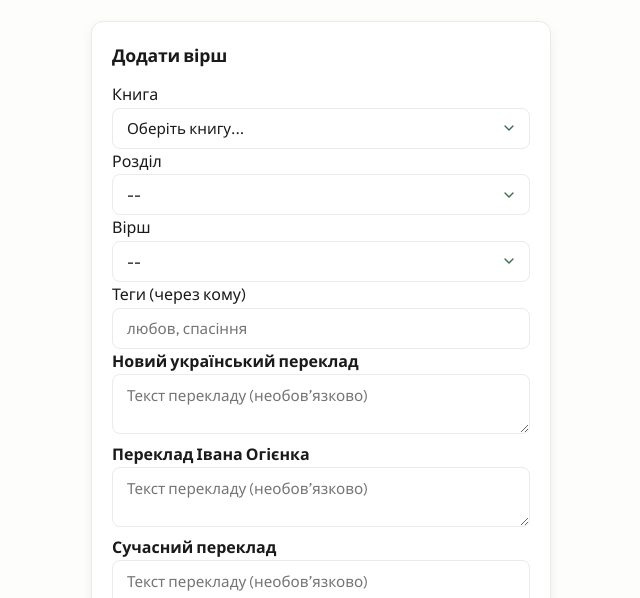
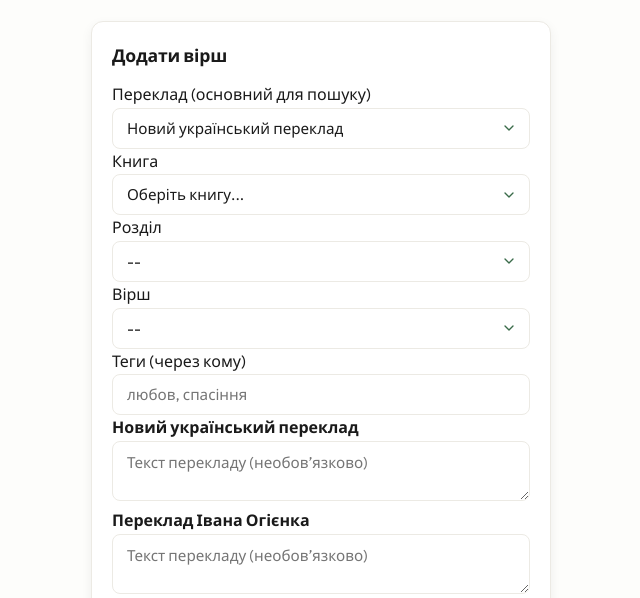
Before and after one commit to VolodymyrBryzh/BibleVerseGame, a website built with Vite: page index.html in a window 1280 px wide. Both pictures are taken after a click on the button "Вірші". Shown: the part 122-720 px from the top of the page, without its empty margins (319-959 px from the left). Built offline with nearby package versions, Linux system fonts and the light colour scheme; files whose address does not match are found by name.

Commit message:
feat: translation-first selection in Manage screen

```diff
--- a/index.html
+++ b/index.html
@@ -149,11 +149,17 @@
 			<div class="screen" id="screenManage">
 				<div class="card">
 					<div class="card-title">Додати вірш</div>
+					<div class="form-group">
+						<label>Переклад (основний для пошуку)</label>
+						<select id="addSearchTranslation" onchange="Manage.onTranslationChange()">
+							<!-- Will be populated by JS -->
+						</select>
+					</div>
 					<div class="form-row">
 						<div class="form-group">
 							<label>Книга</label>
 							<select id="addBook" onchange="Manage.onBookChange()">
-								<option value="">Оберіть книгу...</option>
+								<option value="">Спочатку оберіть переклад...</option>
 							</select>
 						</div>
 						<div class="form-group">
--- a/public/bible/ubio/genesis.json
+++ b/public/bible/ubio/genesis.json
@@ -458,7 +458,7 @@
 				},
 				{
 					"verse": 2,
-					"text": ""
+					"text": "Чоловіком і жінкою Він їх створив, і поблагословив їх. І того дня, як були вони створені, назвав Він їхнє ймення: Людина."
 				},
 				{
 					"verse": 3,
--- a/src/ui/manage.ts
+++ b/src/ui/manage.ts
@@ -21,23 +21,38 @@ const Manage = {
   init(): void {
     this.renderTranslationFields();
     this.renderVerseList();
+    this.initTranslationDropdown();
+  },
+
+  initTranslationDropdown(): void {
+    const select = $<HTMLSelectElement>('addSearchTranslation');
+    if (!select) return;
+
+    select.innerHTML = TRANSLATIONS_META.map(t =>
+      `<option value="${t.key}">${t.name}</option>`
+    ).join('');
+
+    // Trigger initial book load for first translation
+    this.initBookDropdown();
+  },
+
+  onTranslationChange(): void {
     this.initBookDropdown();
   },
 
   async initBookDropdown(): Promise<void> {
+    const transKey = $<HTMLSelectElement>('addSearchTranslation')?.value || 'ubio';
     const select = $<HTMLSelectElement>('addBook');
     if (!select) return;
 
-    select.innerHTML = '<option value="">Оберіть книгу...</option>';
+    select.innerHTML = '<option value="">Завантаження...</option>';
 
-    // Create a list of promises to fetch books in parallel for speed
     const checks = Object.entries(this.bookSlugs).map(async ([name, slug]) => {
       try {
-        const resp = await fetch(`/bible/ubio/${slug}.json`);
+        const resp = await fetch(`/bible/${transKey}/${slug}.json`);
         if (!resp.ok) return null;
 
         const data = await resp.json();
-        // Check if any verse in any chapter has content
         const hasAnyContent = data.chapters?.some((ch: any) =>
           ch.verses?.some((v: any) => v.text && v.text.trim() !== '')
         );
@@ -49,6 +64,8 @@ const Manage = {
     });
 
     const results = await Promise.all(checks);
+    select.innerHTML = '<option value="">Оберіть книгу...</option>';
+
     results.forEach(name => {
       if (name) {
         const opt = document.createElement('option');
@@ -60,6 +77,7 @@ const Manage = {
   },
 
   async onBookChange(): Promise<void> {
+    const transKey = $<HTMLSelectElement>('addSearchTranslation')?.value || 'ubio';
     const book = $<HTMLSelectElement>('addBook')?.value;
     const chSelect = $<HTMLSelectElement>('addChapter');
     const vSelect = $<HTMLSelectElement>('addVerse');
@@ -73,7 +91,7 @@ const Manage = {
 
     const slug = this.bookSlugs[book];
     try {
-      const resp = await fetch(`/bible/ubio/${slug}.json`);
+      const resp = await fetch(`/bible/${transKey}/${slug}.json`);
       if (!resp.ok) throw new Error();
       this.currentBookData = await resp.json();
 
```
